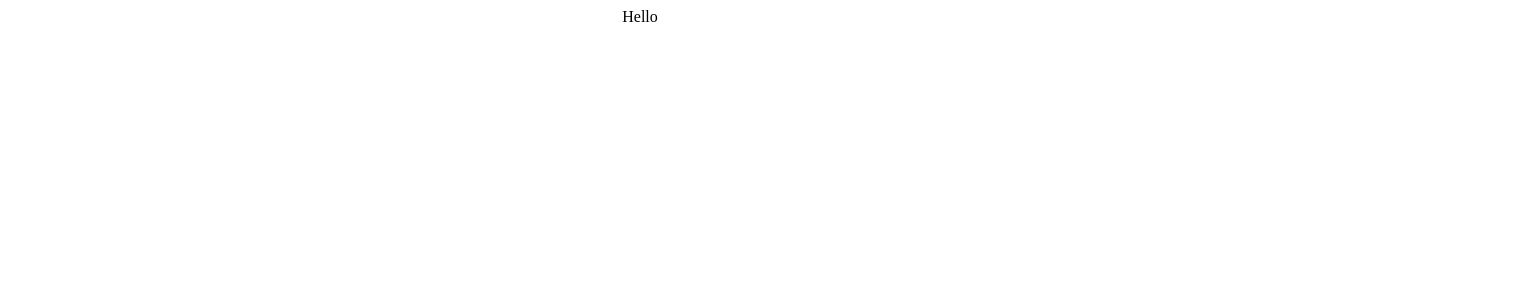
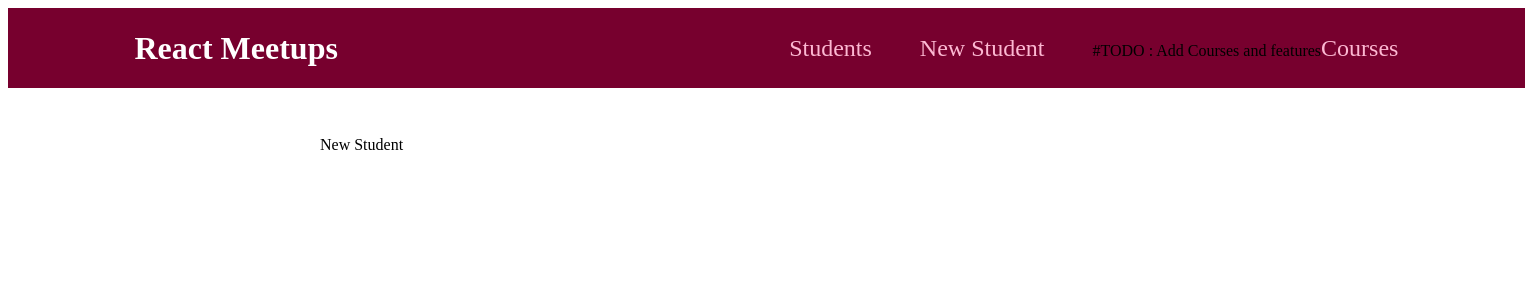
Before and after one commit to hassanedelbi/react-student-manager, a React (Create React App) app: page /new-student in a window 1280 px wide. Shown: the top 300 px of the page, 1525 px wide, since content can reach past the window. Built offline with nearby package versions, Linux system fonts and the light colour scheme; the HTML template or start-up script is replaced by a standard one.

Commit message:
Adding main routes to app.js

```diff
--- a/src/App.js
+++ b/src/App.js
@@ -1,7 +1,19 @@
-import './App.css';
+import { BrowserRouter as Router, Route, Routes } from 'react-router-dom';
+import Layout from './components/layout/Layout';
+import AllStudentsPage from './pages/AllCourses';
+import NewStudentPage from './pages/NewStudent';
+import AllCoursesPage from './pages/AllCourses';
 
 function App() {
-	return <div className='App'>Hello</div>;
+	return (
+		<Layout>
+			<Routes>
+				<Route path='/' element={<AllStudentsPage />} />
+				<Route path='/new-student' element={<NewStudentPage />} />
+				<Route path='/courses' element={<AllCoursesPage />} />
+			</Routes>
+		</Layout>
+	);
 }
 
 export default App;
--- a/src/components/layout/MainNavigation.js
+++ b/src/components/layout/MainNavigation.js
@@ -13,6 +13,7 @@ const MainNavigation = () => {
 						<Link to={'/new-student'}>New Student</Link>
 					</li>
 					<li>
+						#TODO : Add Courses and features
 						<Link to={'/courses'}>Courses</Link>
 					</li>
 				</ul>
--- /dev/null
+++ b/src/pages/AllCourses.js
@@ -0,0 +1,7 @@
+import React from 'react';
+
+const AllCoursesPage = () => {
+	return <div>All Courses</div>;
+};
+
+export default AllCoursesPage;
--- a/src/pages/NewStudent.js
+++ b/src/pages/NewStudent.js
@@ -0,0 +1,7 @@
+import React from 'react';
+
+const NewStudentPage = () => {
+	return <div>New Student</div>;
+};
+
+export default NewStudentPage;
```
Also changed, not shown: src/pages/AllStudents.js (+7 -0 lines).
